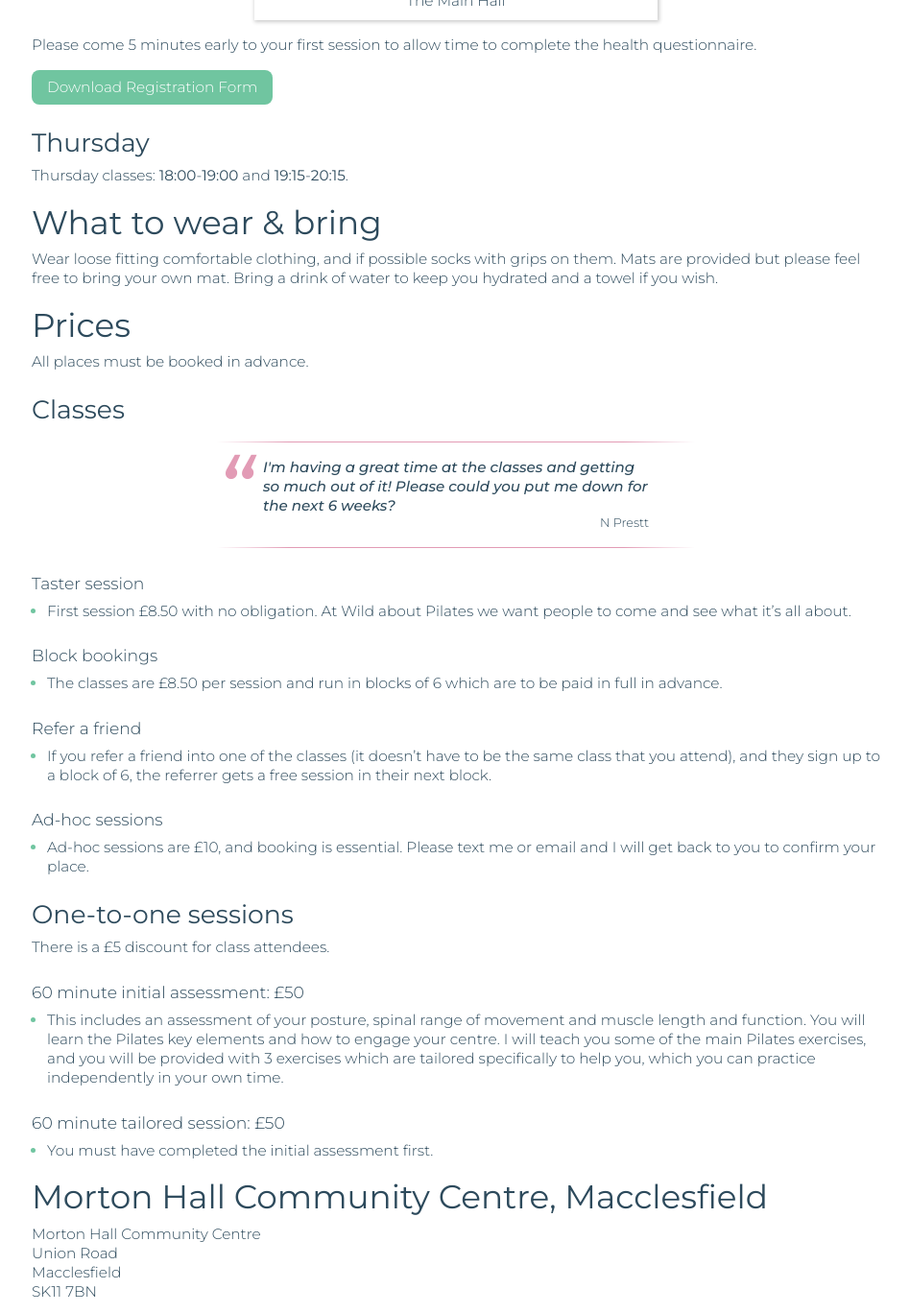
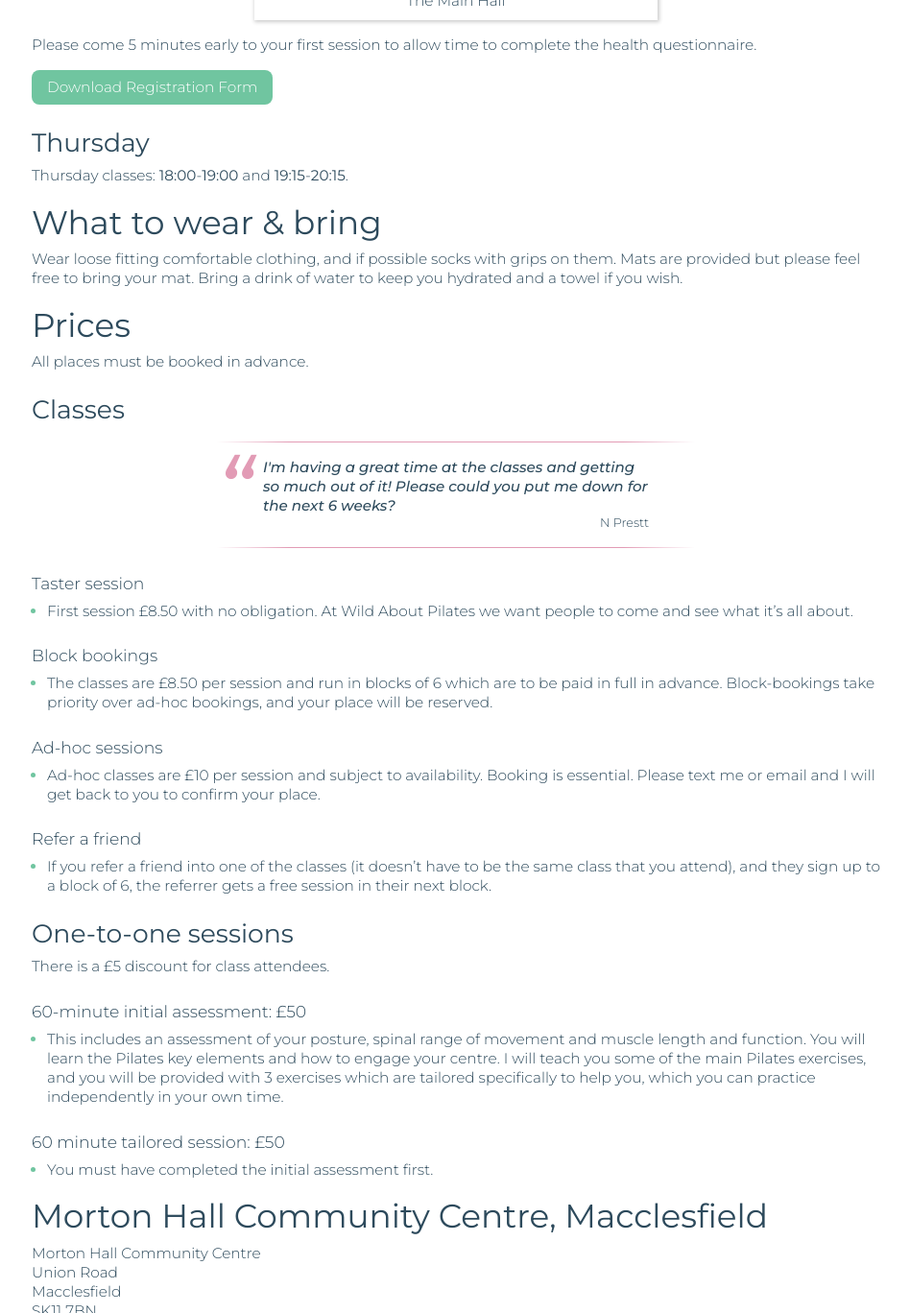
Before and after one commit to mikeraynham/wildaboutpilates, a Jekyll site: the page built from classes.md, in a window 1280 px wide and 1400 px high, scrolled down 567 px, cut to the strip 0-1368 px from the top of the window. Shown: the whole strip at 96% size, without its empty margins (165-1113 px from the left). Built offline with Jekyll 4.4.1, drawn with Linux system fonts in a browser that asks for light colours.

Commit message:
Clarify block booking vs. ad-hoc booking

```diff
--- a/classes.md
+++ b/classes.md
@@ -27,7 +27,7 @@ Thursday classes: <time>18:00</time>-<time>19:00</time> and <time>19:15</time>-<
 
 ## What to wear & bring
 
-Wear loose fitting comfortable clothing, and if possible socks with grips on them. Mats are provided but please feel free to bring your own mat. Bring a drink of water to keep you hydrated and a towel if you wish.
+Wear loose fitting comfortable clothing, and if possible socks with grips on them. Mats are provided but please feel free to bring your mat. Bring a drink of water to keep you hydrated and a towel if you wish.
 
 ## Prices
 
@@ -41,25 +41,25 @@ All places must be booked in advance.
 
 Taster session
 
-: First session £8.50 with no obligation. At Wild about Pilates we want people to come and see what it’s all about.
+: First session £8.50 with no obligation. At Wild About Pilates we want people to come and see what it’s all about.
 
 Block bookings
 
-: The classes are £8.50 per session and run in blocks of 6 which are to be paid in full in advance.
+: The classes are £8.50 per session and run in blocks of 6 which are to be paid in full in advance.  Block-bookings take priority over ad-hoc bookings, and your place will be reserved.
+
+Ad-hoc sessions
+
+: Ad-hoc classes are £10 per session and subject to availability.  Booking is essential. Please text me or email and I will get back to you to confirm your place.
 
 Refer a friend
 
 : If you refer a friend into one of the classes (it doesn't have to be the same class that you attend), and they sign up to a block of 6, the referrer gets a free session in their next block.
 
-Ad-hoc sessions
-
-: Ad-hoc sessions are £10, and booking is essential. Please text me or email and I will get back to you to confirm your place.
-
 ### One-to-one sessions
 
 There is a £5 discount for class attendees.
 
-60 minute initial assessment: £50
+60-minute initial assessment: £50
 
 : This includes an assessment of your posture, spinal range of movement and muscle length and function. You will learn the Pilates key elements and how to engage your centre. I will teach you some of the main Pilates exercises, and you will be provided with 3 exercises which are tailored specifically to help you, which you can practice independently in your own time.
 
```
